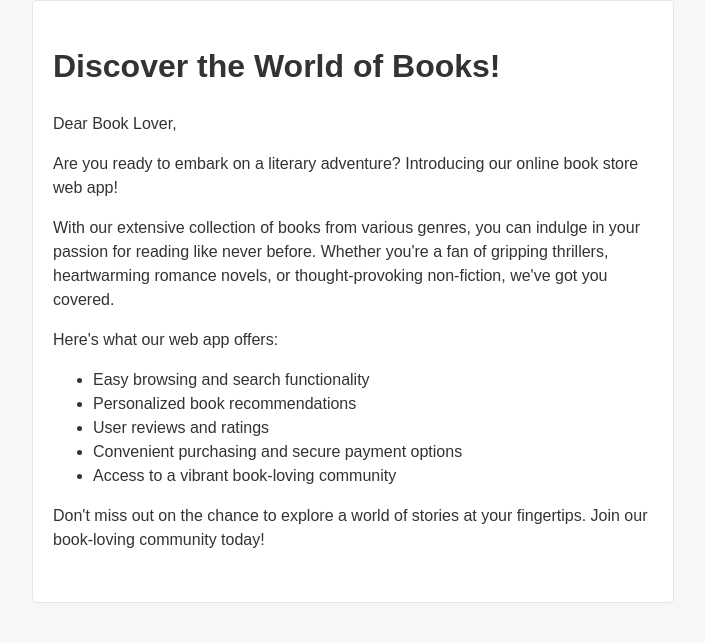
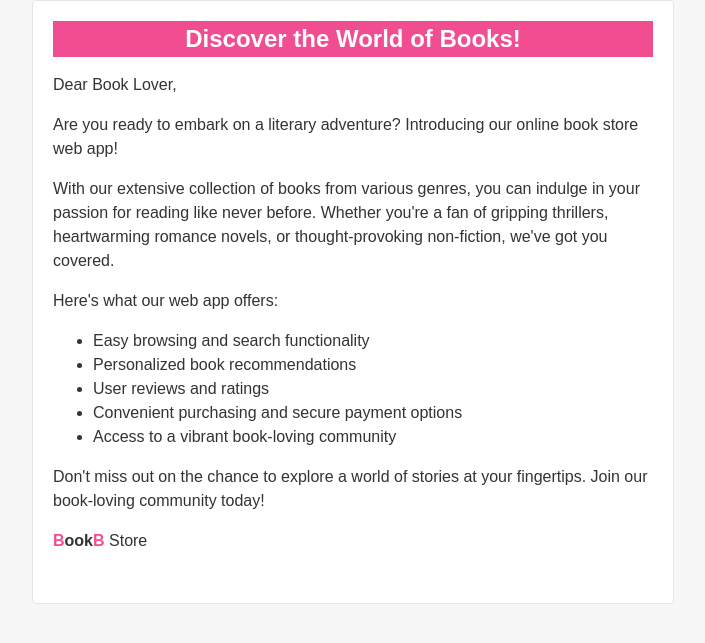
Before and after one commit to md-rashid-2023/BookB, a Django app: template bookb/templates/promotion_email.html in a window 1280 px wide. Shown: the top 643 px of the page, without its empty margins (287-992 px from the left). Run offline with Django 3.2, Linux system fonts and the light colour scheme; the template is opened without the code that fills it, so the values that code supplies are empty; parts of the project's set-up code (start-up, migrations or seed data) failed here and were passed over.

Commit message:
updated template

```diff
--- a/bookb/templates/promotion_email.html
+++ b/bookb/templates/promotion_email.html
@@ -56,13 +56,20 @@
       color: #999999;
       font-size: 14px;
     }
+    .heading {
+      color: white;
+      margin: 0;
+      font-size: 24px;
+      background-color : #f14e92;
+      text-align: center;
+    }
   </style>
 </head>
 
 <body>
   <div class="container">
     <div class="message">
-      <h1>Discover the World of Books!</h1>
+      <h1 class="heading" >Discover the World of Books!</h1>
       <p>Dear Book Lover,</p>
       <p>Are you ready to embark on a literary adventure? Introducing our online book store web app!</p>
       <p>With our extensive collection of books from various genres, you can indulge in your passion for reading like never before. Whether you're a fan of gripping thrillers, heartwarming romance novels, or thought-provoking non-fiction, we've got you covered.</p>
@@ -75,6 +82,7 @@
         <li>Access to a vibrant book-loving community</li>
       </ul>
       <p>Don't miss out on the chance to explore a world of stories at your fingertips. Join our book-loving community today!</p>
+      <p><strong><font color="#f14e92">B</font>ook<font color="#f14e92">B</font></strong> Store</p>
     </div>
   </div>
 </body>
```
